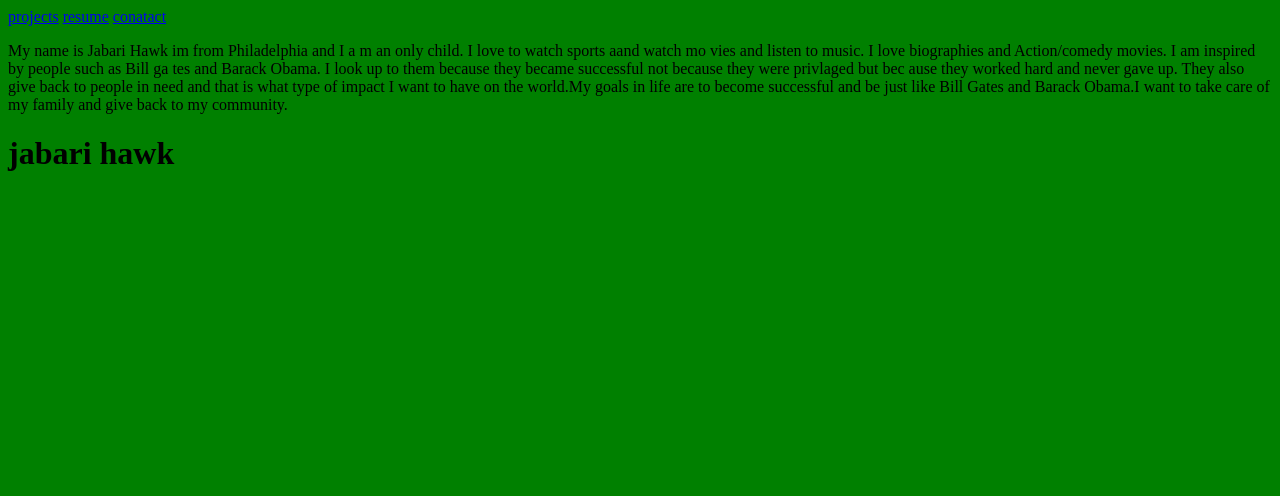
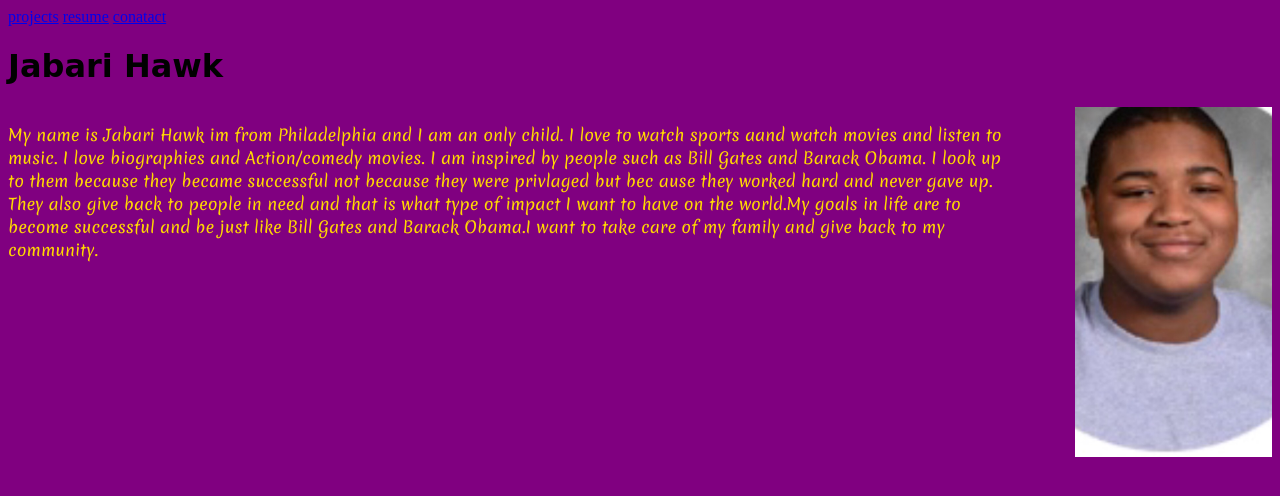
Before and after one commit to hawksmash/portfolio, a plain HTML site: page about.html in a window 1280 px wide. Drawn offline with Linux system fonts and the light colour scheme; a web font is replaced by a local one.

Commit message:
done homework.

```diff
--- a/about.html
+++ b/about.html
@@ -17,26 +17,15 @@
 <a href="projects.html">projects</a>
 <a href="resume.html">resume</a>
 <a href="contact.html">conatact</a>
-<p>My name is Jabari Hawk im from Philadelphia and I a
-    m an only child. I love to watch sports aand watch mo
-    vies and listen to music. I love biographies and Action/comedy movies. I am inspired by people such as Bill ga
-    tes and Barack Obama. I look up to them because they became successful not because they were privlaged but bec
+</nav>
+<h1>Jabari Hawk </h1>
+<p id="paragraph1">My name is Jabari Hawk im from Philadelphia and I am an only child. I love to watch sports aand watch movies and listen to music. I love biographies and Action/comedy movies. I am inspired by people such as Bill Gates and Barack Obama. I look up to them because they became successful not because they were privlaged but bec
     ause they worked hard and never gave up. They also give back to people in need and that is what type of
     impact I want to have on the world.My goals in life are to become successful and be just like Bill Gates
-    and Barack Obama.I want to take care of my family and give back to my community.  <img src="" height 350px width=450px />
-</aside>
-<imgscr=" jabari.jpg"  height="350px" width="450px" />
+    and Barack Obama.I want to take care of my family and give back to my community.</p>
 
-<footer><a
-"about page photo"></a> </footer>
-  </p>
-</nav>
-</body> </html>
-
-<h1>jabari hawk </h1>
-<aside>
-
-</aside>
+<img id="Hawkphoto" src="jabari.jpg"  height="350px"  />
 
 
-<footer><a
+
+</body> </html>
--- a/portfoliostyle.css
+++ b/portfoliostyle.css
@@ -1,31 +1,34 @@
 body {
-    background: green
+    background: purple
 }
-paragraph1{
-
+#paragraph1{
+    float:left;
+color: gold;
+width:80%;
 
     font-family: 'Merienda', cursive;}
 
 
-@keyframes appear
+@keyframes appear {
 0% {
-    transform: scale(0.1)
+    transform: scale(0.1);
     opacity: 0;
 }
 60% {
-    transform: scale(1.5)
+    transform: scale(1.5);
     opacity: 1;
 }
 100% {
-    transform: scale(1)
-}
-jabari.jpg
-animation-name: from keyframe;
+    transform: scale(1);
+}}
+#Hawkphoto{
+animation-name: appear;
 animation-duration: 5s;
+float:right;
 }
 
-0
-}
+
+
 h1{
     font-family: 'Chela One', cursive;
 }
```
Also changed, not shown: jabri.jpg (added).
